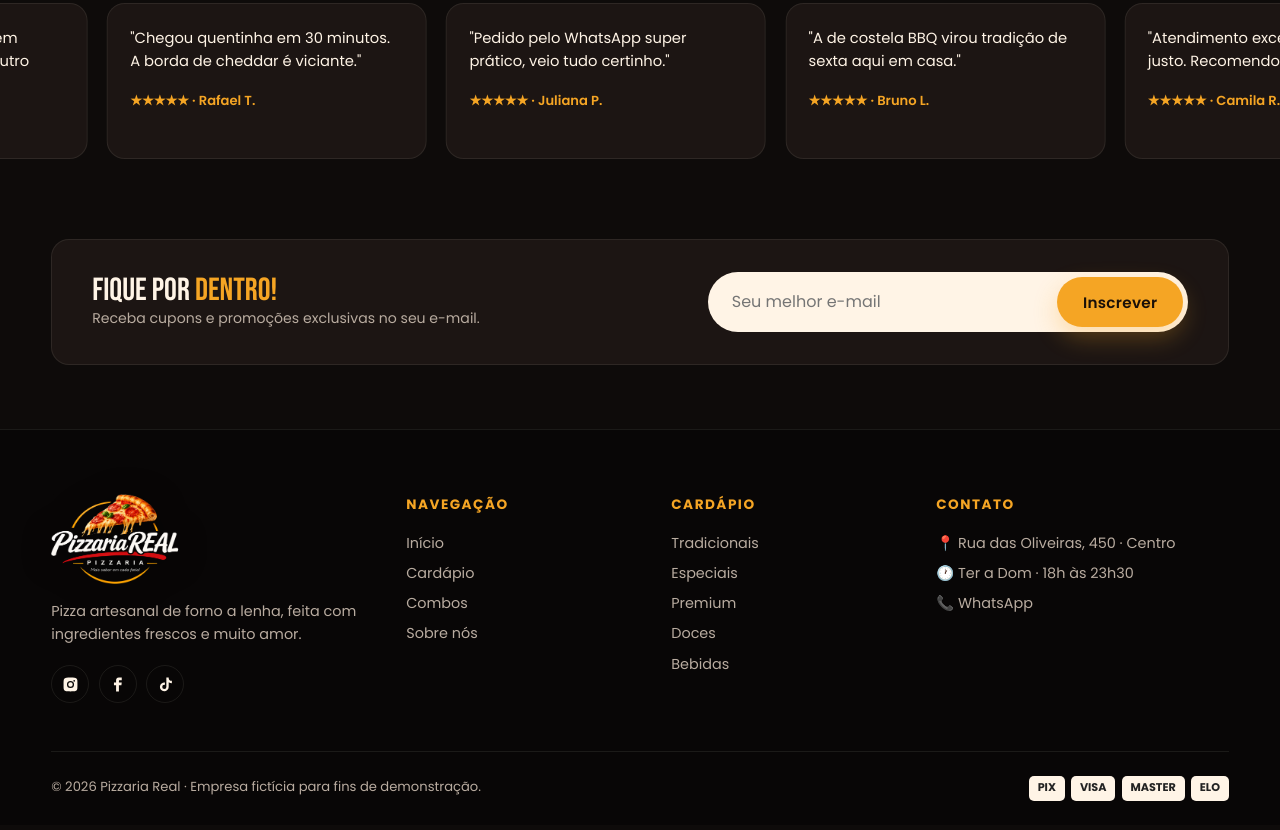
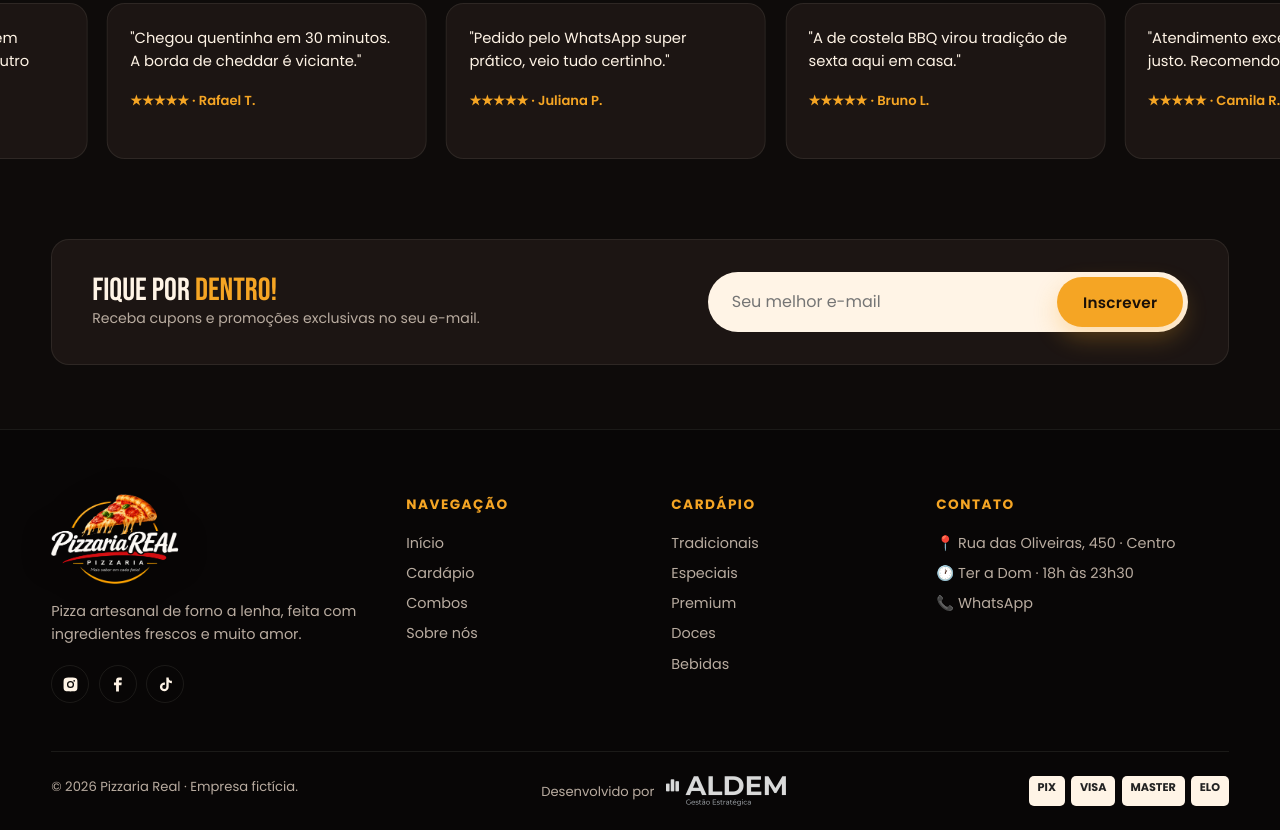
Before and after one commit to aldemir11junior-lgtm/pizzaria, a plain HTML site: page index.html in a window 1280 px wide. Shown: the part 2849-3679 px from the top of the page. Drawn offline with Linux system fonts and the light colour scheme.

Commit message:
Ajustes de layout, cardápio apagado fora do horário e crédito do desenvolvedor
- Barra do topo transparente sobre a foto e logo da Pizzaria Real
- Pizzas populares em painéis que expandem; combos e Sobre nós redesenhados
- Cardápio fica apagado e bloqueado fora do horário de funcionamento
- Rodapé com crédito "Desenvolvido por" e logo da Aldem
- README, .gitignore e número do WhatsApp de pedidos em js/dados.js

Co-Authored-By: Claude Sonnet 5.5 <noreply@anthropic.com>

```diff
--- a/css/style.css
+++ b/css/style.css
@@ -229,3 +229,11 @@ button { font-family: inherit; cursor: pointer; border: 0; }
   *, *::before, *::after { animation-duration: .01ms !important; animation-iteration-count: 1 !important; transition-duration: .01ms !important; }
   .reveal, .reveal-left, .reveal-right { opacity: 1; transform: none; }
 }
+
+/* Crédito do desenvolvedor no rodapé */
+.dev-credit {
+  display: flex; align-items: center; gap: .7rem;
+  color: var(--muted); font-size: .82rem;
+}
+.dev-credit img { height: 30px; width: auto; display: block; opacity: .85; transition: opacity .25s, transform .25s; }
+.dev-credit a:hover img { opacity: 1; transform: translateY(-2px); }
--- a/index.html
+++ b/index.html
@@ -211,7 +211,13 @@
       </div>
     </div>
     <div class="container footer-bottom">
-      <span>© <span id="ano"></span> Pizzaria Real · Empresa fictícia para fins de demonstração.</span>
+      <span>© <span id="ano"></span> Pizzaria Real · Empresa fictícia.</span>
+      <div class="dev-credit">
+        <span>Desenvolvido por</span>
+        <a href="https://www.aldemgestao.com.br/" target="_blank" rel="noopener" aria-label="Aldem Gestão Estratégica">
+          <img src="img/logo-aldem.png" alt="Aldem Gestão Estratégica" width="480" height="120" loading="lazy">
+        </a>
+      </div>
       <div class="pay-badges"><span>PIX</span><span>VISA</span><span>MASTER</span><span>ELO</span></div>
     </div>
   </footer>
--- a/js/cardapio.js
+++ b/js/cardapio.js
@@ -456,7 +456,6 @@ function lojaAberta() {
 let aberta = true;
 function statusLoja() {
   aberta = lojaAberta();
-  $("#statusLoja").innerHTML = `<span class="dot ${aberta ? "" : "closed"}"></span>${aberta ? "Aberto agora" : "Fechado agora"} · ${CONFIG.horario}`;
   $(".menu-layout").classList.toggle("fechado", !aberta);
   $("#avisoFechado").hidden = aberta;
   $("#mobileBar").classList.toggle("show", aberta && cart.length > 0);
```
Also changed, not shown: cardapio.html (+0 -1 lines), img/logo-aldem.png (added), 2 other files.
